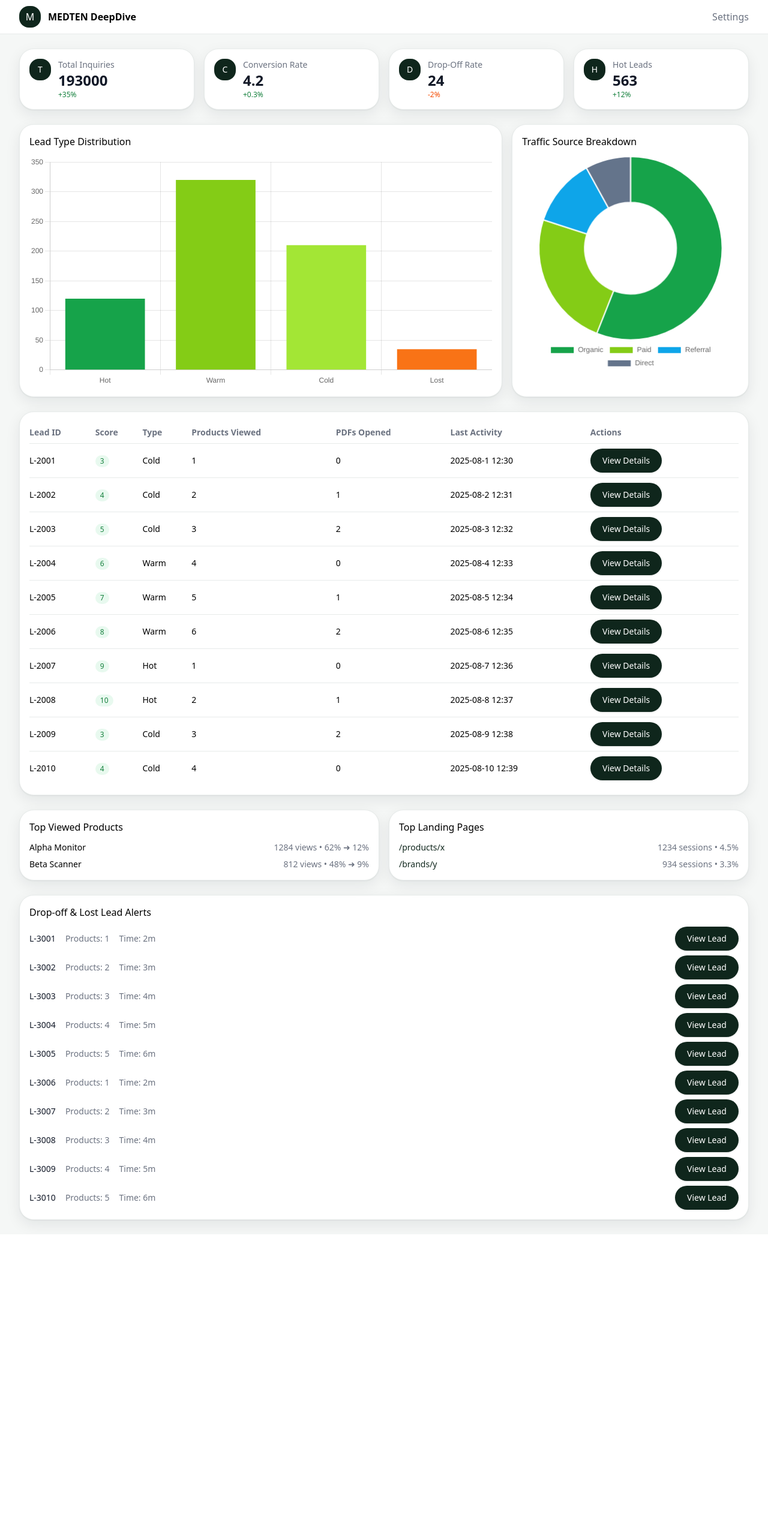
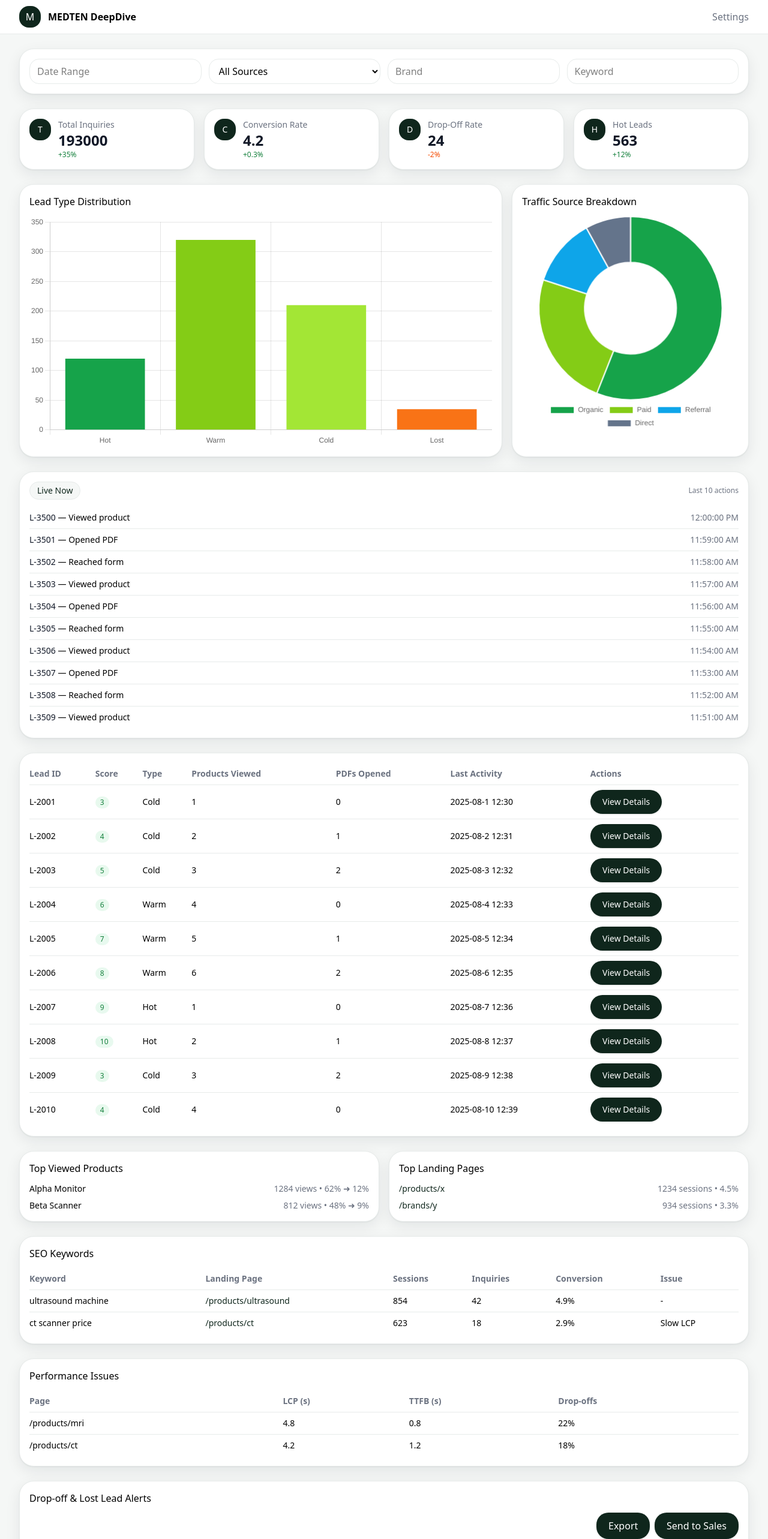
Before and after one commit to andresorjuela/MEDTEN-DeepDive, a Vue app: page /dashboard in a window 1280 px wide. Shown: the top 2566 px of the page at 60% size. Before the commit the page ends 2058 px from the top, so only its background shows below. Built offline with nearby package versions, Linux system fonts and the light colour scheme; sample sign-in values are in the browser's storage.

Commit message:
add pages

```diff
--- a/package.json
+++ b/package.json
@@ -15,8 +15,9 @@
     "format": "prettier --write src/"
   },
   "dependencies": {
+    "@tailwindcss/postcss": "^4.1.12",
     "axios": "^1.7.7",
-    "@tailwindcss/postcss": "^4.1.12",
+    "chart.js": "^4.5.0",
     "pinia": "^3.0.3",
     "vue": "^3.5.18",
     "vue-router": "^4.5.1"
--- a/src/mocks/dashboard.js
+++ b/src/mocks/dashboard.js
@@ -64,3 +64,44 @@ export function getLostLeads() {
   }))
   return Promise.resolve({ rows })
 }
+
+export function getLiveActions() {
+  // last 10 actions feed
+  const now = new Date('2025-08-15T12:00:00Z')
+  const rows = Array.from({ length: 10 }, (_, i) => ({
+    id: `L-${3500 + i}`,
+    action: ['Viewed product', 'Opened PDF', 'Reached form'][i % 3],
+    when: new Date(now.getTime() - i * 60_000).toISOString(),
+  }))
+  return Promise.resolve({ rows })
+}
+
+export function getSeoKeywords() {
+  const rows = [
+    {
+      keyword: 'ultrasound machine',
+      landingPage: '/products/ultrasound',
+      sessions: 854,
+      inquiries: 42,
+      conversion: 4.9,
+      issue: '',
+    },
+    {
+      keyword: 'ct scanner price',
+      landingPage: '/products/ct',
+      sessions: 623,
+      inquiries: 18,
+      conversion: 2.9,
+      issue: 'Slow LCP',
+    },
+  ]
+  return Promise.resolve({ rows })
+}
+
+export function getPerfIssues() {
+  const rows = [
+    { page: '/products/mri', lcp: 4.8, ttfb: 0.8, dropoffs: 22 },
+    { page: '/products/ct', lcp: 4.2, ttfb: 1.2, dropoffs: 18 },
+  ]
+  return Promise.resolve({ rows })
+}
--- a/src/pages/dashboard/DashboardPage.vue
+++ b/src/pages/dashboard/DashboardPage.vue
@@ -19,6 +19,10 @@ export default {
       topLanding: [],
       lostLeads: [],
       loadingRecent: false,
+      liveActions: [],
+      seoKeywords: [],
+      perfIssues: [],
+      filters: { dateRange: '', source: '', brand: '', keyword: '' },
     }
   },
   mounted() {
@@ -29,6 +33,9 @@ export default {
     dashboardApi.getTopProducts().then((d) => (this.topProducts = d.rows))
     dashboardApi.getTopLandingPages().then((d) => (this.topLanding = d.rows))
     dashboardApi.getLostLeads().then((d) => (this.lostLeads = d.rows))
+    dashboardApi.getLiveActions().then((d) => (this.liveActions = d.rows))
+    dashboardApi.getSeoKeywords().then((d) => (this.seoKeywords = d.rows))
+    dashboardApi.getPerfIssues().then((d) => (this.perfIssues = d.rows))
   },
   methods: {
     async fetchRecent(page = 1) {
@@ -46,6 +53,31 @@ export default {
 
 <template>
   <div class="space-y-6">
+    <!-- Filter bar -->
+    <div class="card p-4 grid gap-3 md:grid-cols-4">
+      <input
+        placeholder="Date Range"
+        v-model="filters.dateRange"
+        class="rounded-lg border border-border px-3 py-2"
+      />
+      <select v-model="filters.source" class="rounded-lg border border-border px-3 py-2">
+        <option value="">All Sources</option>
+        <option>Organic</option>
+        <option>Paid</option>
+        <option>Referral</option>
+        <option>Direct</option>
+      </select>
+      <input
+        placeholder="Brand"
+        v-model="filters.brand"
+        class="rounded-lg border border-border px-3 py-2"
+      />
+      <input
+        placeholder="Keyword"
+        v-model="filters.keyword"
+        class="rounded-lg border border-border px-3 py-2"
+      />
+    </div>
     <!-- KPIs -->
     <div class="grid grid-cols-1 sm:grid-cols-2 lg:grid-cols-4 gap-4">
       <BaseKpi
@@ -67,6 +99,22 @@ export default {
         :data="leadType.data"
       />
       <DonutChart title="Traffic Source Breakdown" :labels="traffic.labels" :data="traffic.data" />
+    </div>
+
+    <!-- Live Feed -->
+    <div class="card p-4">
+      <div class="flex items-center justify-between mb-3">
+        <div class="chip">Live Now</div>
+        <div class="text-xs text-muted">Last 10 actions</div>
+      </div>
+      <ul class="text-sm divide-y divide-border">
+        <li v-for="a in liveActions" :key="a.id + a.when" class="py-2 flex justify-between">
+          <span
+            ><span class="font-medium text-heading">{{ a.id }}</span> — {{ a.action }}</span
+          >
+          <span class="text-muted">{{ new Date(a.when).toLocaleTimeString() }}</span>
+        </li>
+      </ul>
     </div>
 
     <!-- Recent Leads Table -->
@@ -118,9 +166,63 @@ export default {
       </div>
     </div>
 
+    <!-- SEO Keywords Block -->
+    <div class="card p-4 overflow-x-auto">
+      <div class="font-medium mb-3">SEO Keywords</div>
+      <table class="min-w-full text-sm">
+        <thead class="text-muted">
+          <tr class="text-left">
+            <th class="py-2">Keyword</th>
+            <th class="py-2">Landing Page</th>
+            <th class="py-2">Sessions</th>
+            <th class="py-2">Inquiries</th>
+            <th class="py-2">Conversion</th>
+            <th class="py-2">Issue</th>
+          </tr>
+        </thead>
+        <tbody>
+          <tr v-for="k in seoKeywords" :key="k.keyword" class="border-t border-border">
+            <td class="py-2">{{ k.keyword }}</td>
+            <td class="py-2 text-forest-900">{{ k.landingPage }}</td>
+            <td class="py-2">{{ k.sessions }}</td>
+            <td class="py-2">{{ k.inquiries }}</td>
+            <td class="py-2">{{ k.conversion }}%</td>
+            <td class="py-2">{{ k.issue || '-' }}</td>
+          </tr>
+        </tbody>
+      </table>
+    </div>
+
+    <!-- Performance Issues -->
+    <div class="card p-4 overflow-x-auto">
+      <div class="font-medium mb-3">Performance Issues</div>
+      <table class="min-w-full text-sm">
+        <thead class="text-muted">
+          <tr class="text-left">
+            <th class="py-2">Page</th>
+            <th class="py-2">LCP (s)</th>
+            <th class="py-2">TTFB (s)</th>
+            <th class="py-2">Drop-offs</th>
+          </tr>
+        </thead>
+        <tbody>
+          <tr v-for="p in perfIssues" :key="p.page" class="border-t border-border">
+            <td class="py-2">{{ p.page }}</td>
+            <td class="py-2">{{ p.lcp }}</td>
+            <td class="py-2">{{ p.ttfb }}</td>
+            <td class="py-2">{{ p.dropoffs }}%</td>
+          </tr>
+        </tbody>
+      </table>
+    </div>
+
     <!-- Lost Lead Alerts -->
     <div class="card p-4">
       <div class="font-medium mb-3">Drop-off & Lost Lead Alerts</div>
+      <div class="flex items-center justify-end gap-2 mb-2">
+        <button class="btn-primary px-3 py-1">Export</button>
+        <button class="btn-primary px-3 py-1">Send to Sales</button>
+      </div>
       <ul class="space-y-2 text-sm">
         <li v-for="a in lostLeads" :key="a.id" class="flex justify-between items-center">
           <div class="flex items-center gap-4">
--- a/src/services/dashboardApi.js
+++ b/src/services/dashboardApi.js
@@ -7,6 +7,9 @@ import {
   getTopProducts,
   getTopLandingPages,
   getLostLeads,
+  getLiveActions,
+  getSeoKeywords,
+  getPerfIssues,
 } from '../mocks/dashboard'
 
 export const dashboardApi = {
@@ -17,4 +20,7 @@ export const dashboardApi = {
   getTopProducts,
   getTopLandingPages,
   getLostLeads,
+  getLiveActions,
+  getSeoKeywords,
+  getPerfIssues,
 }
```
Also changed, not shown: 1 other file (tests, documents, lock files or other folders).
